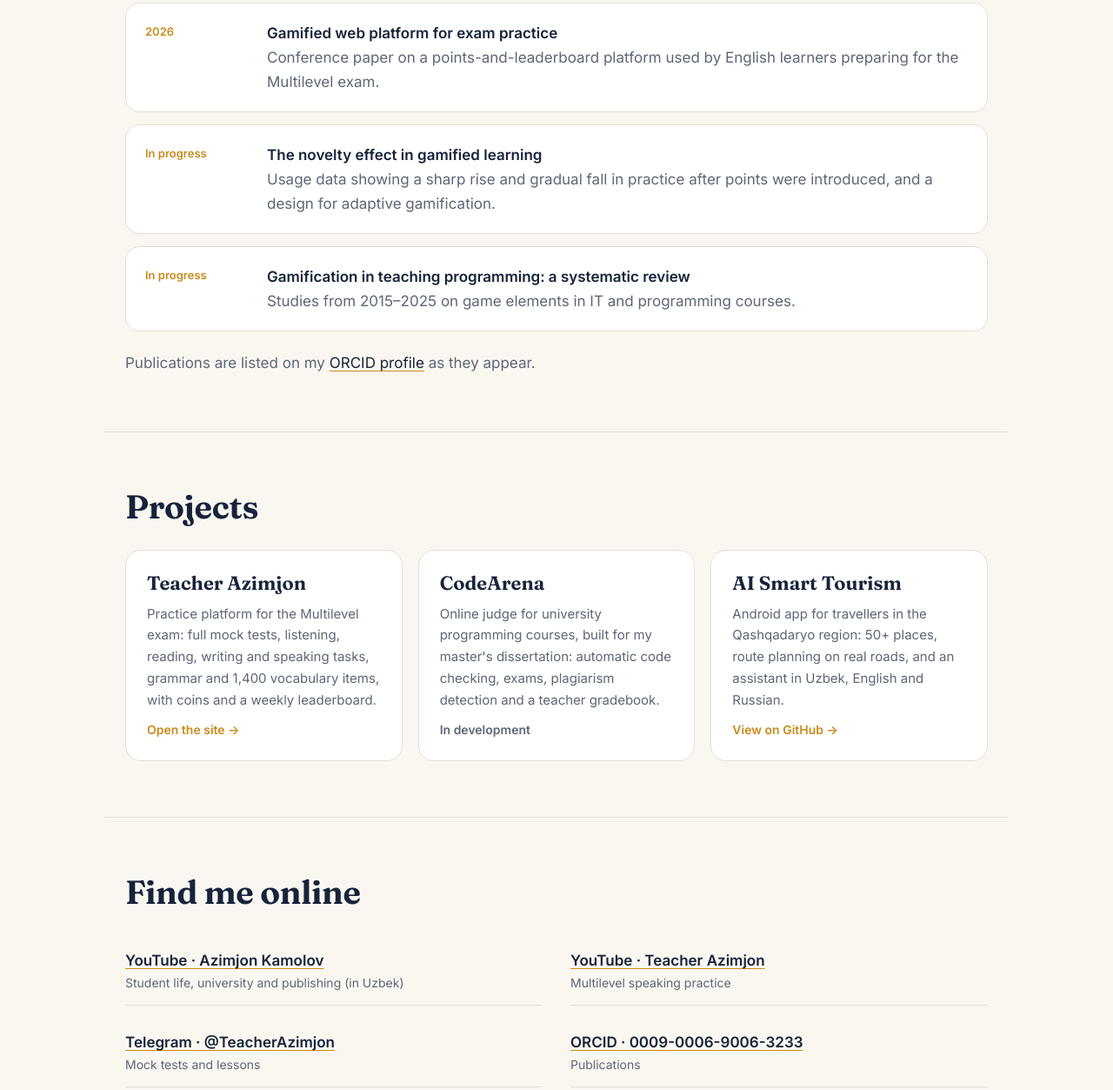
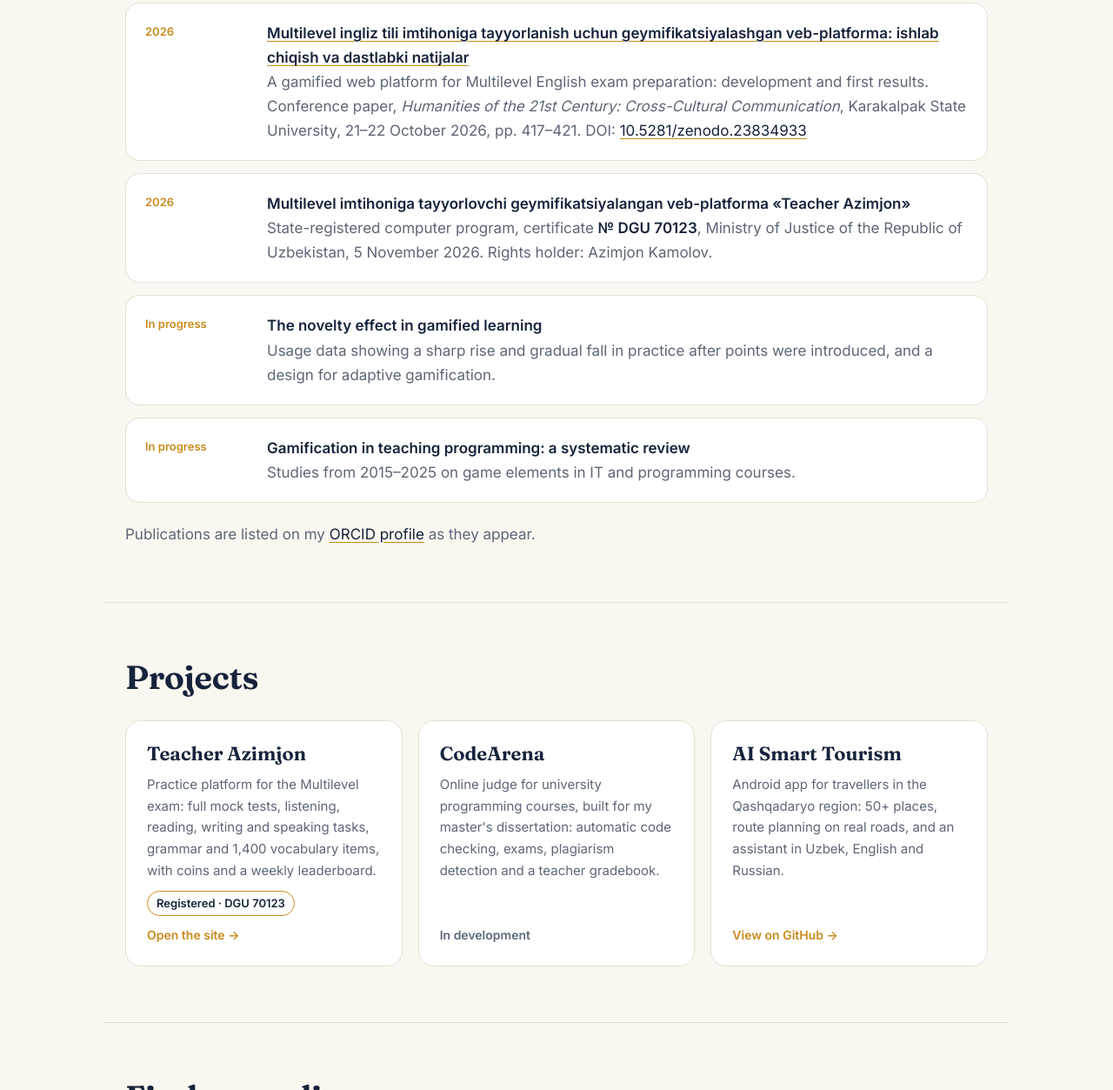
Before and after one commit to azimjonkamolov/azimjon, a plain HTML site: page index.html in a window 1280 px wide. Shown: the part 1527-2780 px from the top of the page at 87% size. Drawn offline with Linux system fonts and the light colour scheme.

Commit message:
Link conference paper DOI and add DGU 70123 software registration
Co-Authored-By: Claude Opus 5.5 <noreply@anthropic.com>

```diff
--- a/assets/css/style.css
+++ b/assets/css/style.css
@@ -96,7 +96,11 @@ dt { color: var(--muted); font-size: 14px; font-weight: 600; text-transform: upp
 .list strong { color: var(--ink); }
 .tag { font-size: 13px; font-weight: 600; color: var(--accent); padding-top: 2px; }
 .more { margin-top: 22px; color: var(--muted); }
-.more a, .links a { color: var(--ink); text-decoration-color: var(--accent); text-underline-offset: 3px; }
+.card p.badge {
+  flex: none; align-self: flex-start; white-space: nowrap; font-size: 13px; font-weight: 600; color: var(--ink);
+  border: 1px solid var(--accent); border-radius: 999px; padding: 3px 10px;
+}
+.more a, .links a, .list a { color: var(--ink); text-decoration-color: var(--accent); text-underline-offset: 3px; }
 
 .cards { display: grid; grid-template-columns: repeat(3, 1fr); gap: 18px; }
 .card {
--- a/index.html
+++ b/index.html
@@ -99,7 +99,8 @@
     <h2>Research</h2>
     <p class="intro">My research looks at <strong>gamification in education</strong>: what happens to student practice when a learning platform adds points, levels and leaderboards, why the effect fades, and how game elements can adapt to each learner.</p>
     <ul class="list">
-      <li><span class="tag">2026</span><div><strong>Gamified web platform for exam practice</strong><br>Conference paper on a points-and-leaderboard platform used by English learners preparing for the Multilevel exam.</div></li>
+      <li><span class="tag">2026</span><div><strong><a href="https://doi.org/10.5281/zenodo.23834933" lang="uz">Multilevel ingliz tili imtihoniga tayyorlanish uchun geymifikatsiyalashgan veb-platforma: ishlab chiqish va dastlabki natijalar</a></strong><br>A gamified web platform for Multilevel English exam preparation: development and first results. Conference paper, <em>Humanities of the 21st Century: Cross-Cultural Communication</em>, Karakalpak State University, 21–22 October 2026, pp. 417–421. DOI: <a href="https://doi.org/10.5281/zenodo.23834933">10.5281/zenodo.23834933</a></div></li>
+      <li><span class="tag">2026</span><div><strong lang="uz">Multilevel imtihoniga tayyorlovchi geymifikatsiyalangan veb-platforma «Teacher Azimjon»</strong><br>State-registered computer program, certificate <strong>№ DGU 70123</strong>, Ministry of Justice of the Republic of Uzbekistan, 5 November 2026. Rights holder: Azimjon Kamolov.</div></li>
       <li><span class="tag">In progress</span><div><strong>The novelty effect in gamified learning</strong><br>Usage data showing a sharp rise and gradual fall in practice after points were introduced, and a design for adaptive gamification.</div></li>
       <li><span class="tag">In progress</span><div><strong>Gamification in teaching programming: a systematic review</strong><br>Studies from 2015–2025 on game elements in IT and programming courses.</div></li>
     </ul>
@@ -112,6 +113,7 @@
       <a class="card" href="https://azimjonkamolov.github.io/teacher-azimjon/">
         <h3>Teacher Azimjon</h3>
         <p>Practice platform for the Multilevel exam: full mock tests, listening, reading, writing and speaking tasks, grammar and 1,400 vocabulary items, with coins and a weekly leaderboard.</p>
+        <p class="badge" title="State-registered computer program, Ministry of Justice of Uzbekistan">Registered · DGU 70123</p>
         <span>Open the site →</span>
       </a>
       <div class="card">
--- a/sitemap.xml
+++ b/sitemap.xml
@@ -1,4 +1,4 @@
 <?xml version="1.0" encoding="UTF-8"?>
 <urlset xmlns="http://www.sitemaps.org/schemas/sitemap/0.9">
-  <url><loc>https://azimjon.netlify.app/</loc><lastmod>2026-11-12</lastmod></url>
+  <url><loc>https://azimjon.netlify.app/</loc><lastmod>2026-11-17</lastmod></url>
 </urlset>
```
